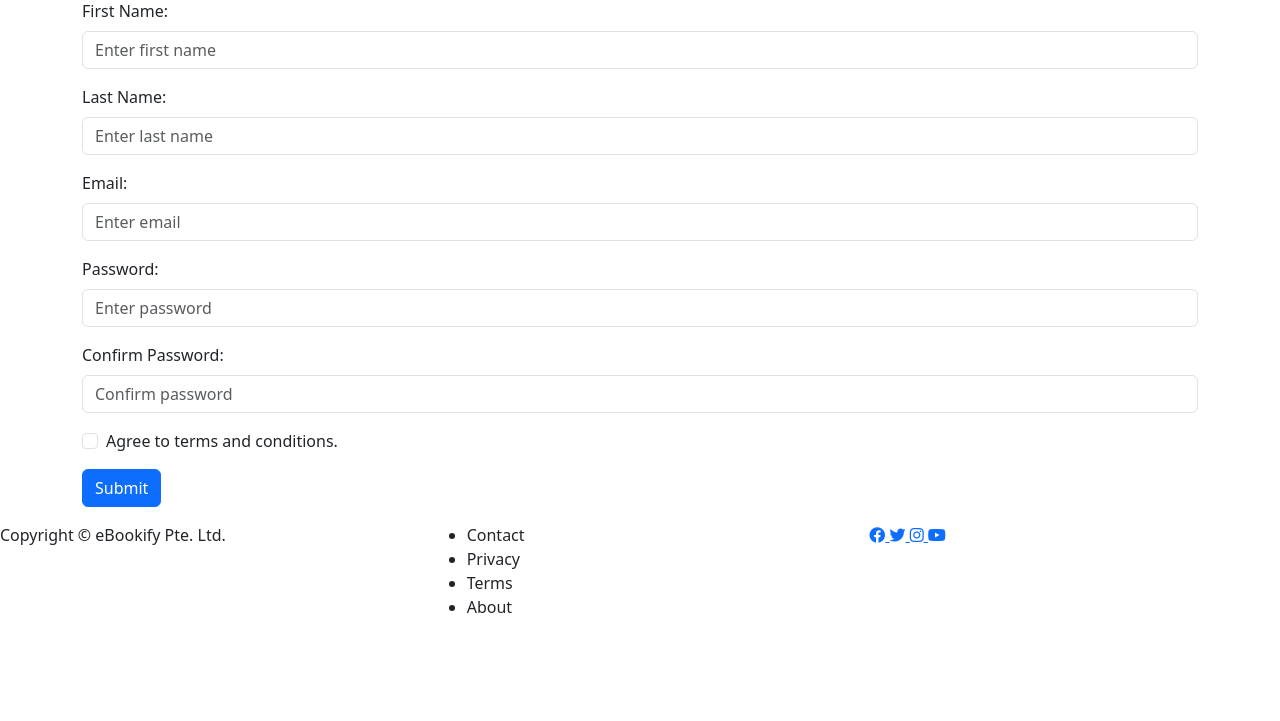
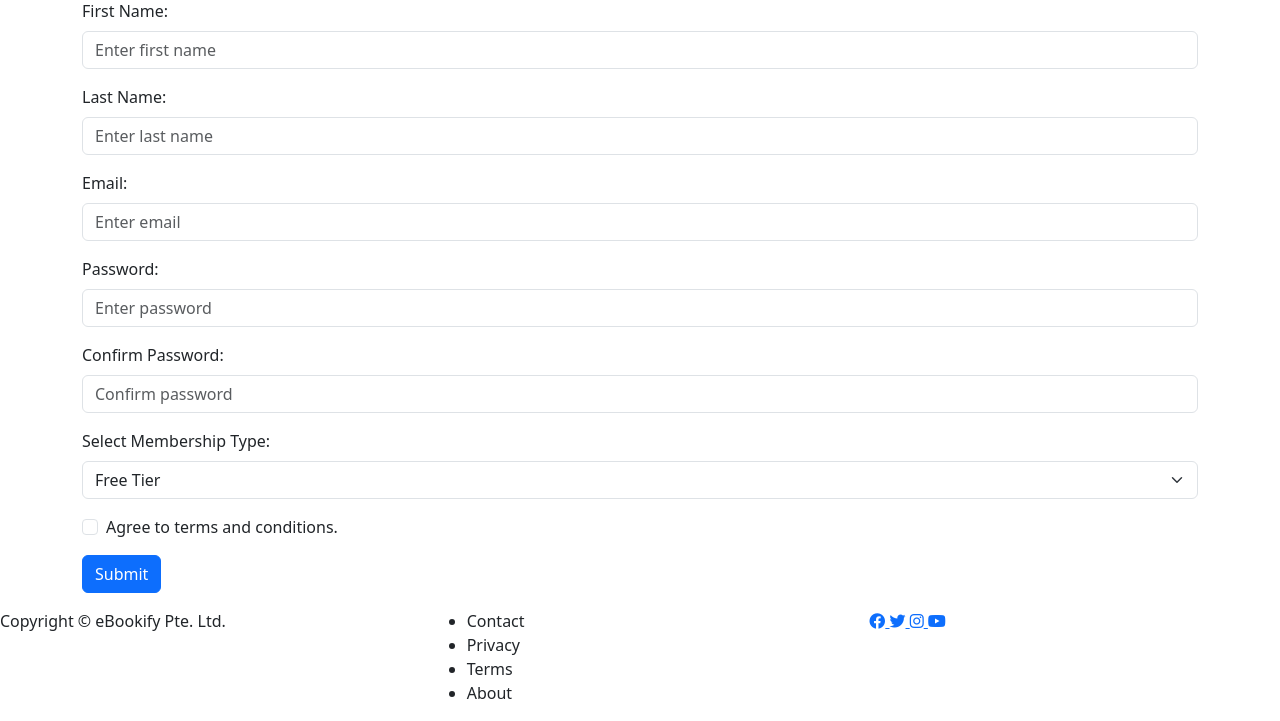
Before and after one commit to marvinoon/WebSystemP2-9, a PHP site: page /register.php in a window 1280 px wide. Shown: the part 158-879 px from the top of the page. Before the commit the page ends 771 px from the top, so only its background shows below. Run offline with PHP 8.4, Linux system fonts and the light colour scheme.

Commit message:
Membership check box

```diff
--- a/Project/inc/nav.inc.php
+++ b/Project/inc/nav.inc.php
@@ -25,7 +25,7 @@
                     </li>
 
                     <li class="nav-item">
-                        <a class="nav-link btn-custom" href="#">Sign In</a>
+                        <a class="nav-link btn-custom" href="register.php">Sign Up</a>
                     </li>
 
                 </ul>
--- a/Project/memberships.php
+++ b/Project/memberships.php
@@ -28,7 +28,7 @@
                                 <li>Benefit 2</li>
                                 <li>More...</li>
                             </ul>
-                            <a href="#" class="btn btn-primary">Sign Up Now</a>
+                            <a href="register.php" class="btn btn-primary">Sign Up Now</a>
                         </div>
                     </div>
                     <!-- Regular Tier -->
@@ -52,7 +52,7 @@
                                 <li>Benefit 2</li>
                                 <li>More...</li>
                             </ul>
-                            <a href="#" class="btn btn-primary">Sign Up Now</a>
+                            <a href="register.php" class="btn btn-primary">Sign Up Now</a>
                         </div>
                     </div>
                 </div>
--- a/Project/register.php
+++ b/Project/register.php
@@ -45,6 +45,15 @@
                 <input required type="password" id="pwd_confirm" name="pwd_confirm" class="form-control" placeholder="Confirm password">
             </div>
 
+            <div class="mb-3">
+                <label for="membershipType" class="form-label">Select Membership Type:</label>
+                <select name="membershipType" id="membershipType" class="form-select">
+                    <option value="free">Free Tier</option>
+                    <option value="regular">Regular Tier</option>
+                    <option value="premium">Premium Tier</option>
+                    </select>
+            </div>
+
             <div class="mb-3 form-check">
                 <input type="checkbox" name="agree" class="form-check-input" id="agree">
                 <label required class="form-check-label" for="agree">Agree to terms and conditions.</label>
```
